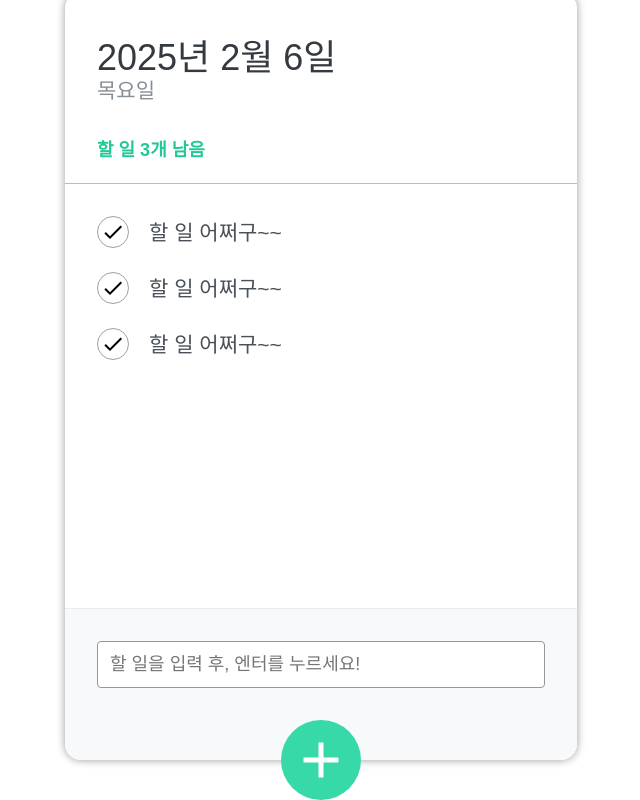
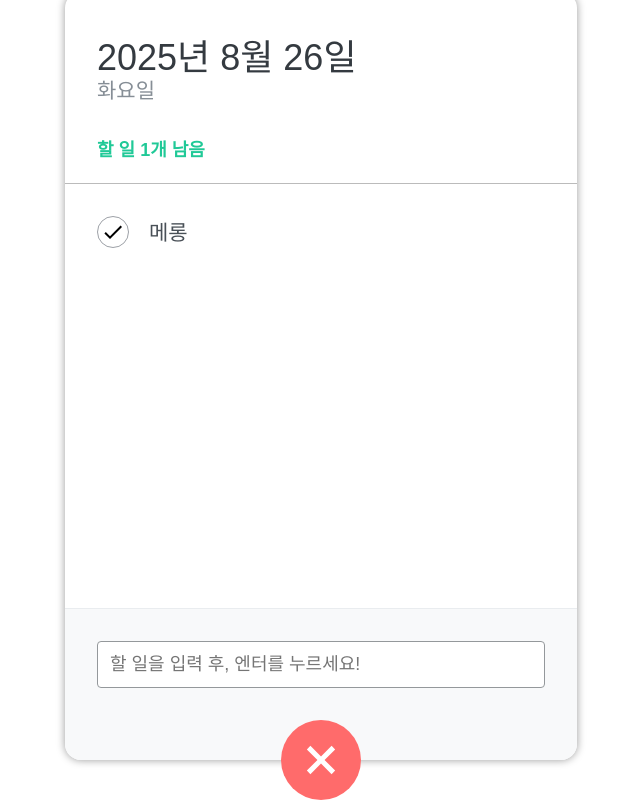
Before and after one commit to rhehdgus8831/react-study202508, a React (Vite) app: page / in a window 1280 px wide. Both pictures are taken after a click on the button 640 px from the left and 864 px from the top of the page. Shown: the part 104-904 px from the top of the page, without its empty margins (319-959 px from the left). Built offline with nearby package versions, Linux system fonts and the light colour scheme.

Commit message:
실습문제 2-1. Todolist 완료

```diff
--- a/src/App.jsx
+++ b/src/App.jsx
@@ -1,10 +1,11 @@
-import React from 'react';
+import React, {useState} from 'react';
 import './App.css';
 import TodoTemplate from './components/Todos/TodoTemplate.jsx';
 
 const App = () => {
 
-    return <TodoTemplate />;
+
+    return <TodoTemplate/>;
 };
 
 export default App;
--- a/src/components/Todos/TodoHeader.jsx
+++ b/src/components/Todos/TodoHeader.jsx
@@ -1,15 +1,28 @@
 import React from 'react';
 import styles from './scss/TodoHeader.module.scss';
 
-const TodoHeader = () => {
+const TodoHeader = ({todo }) => {
 
     const { day, 'tasks-left': left } = styles;
 
+    const today = new Date();
+
+    const date = today.toLocaleDateString(`ko-KR`, {
+        year: 'numeric',
+        month: 'long',
+        day: 'numeric',
+    });
+
+    const dayName = today.toLocaleDateString(`ko-KR`, {weekday: `long`});
+
+    const undoneTasks = todo.filter(todo => !todo.boolean).length;
+
+
     return (
         <header>
-            <h1>2025년 2월 6일</h1>
-            <div className={day}>목요일</div>
-            <div className={left}>할 일 3개 남음</div>
+            <h1>{date}</h1>
+            <div className={day}>{dayName}</div>
+            <div className={left}>할 일 {undoneTasks}개 남음</div>
         </header>
     );
 };
--- a/src/components/Todos/TodoInput.jsx
+++ b/src/components/Todos/TodoInput.jsx
@@ -1,9 +1,13 @@
-import React from 'react';
+import React, {useState} from 'react';
 import { MdAdd } from 'react-icons/md';
 
 import styles from './scss/TodoInput.module.scss';
 
-const TodoInput = () => {
+const TodoInput = ({onAdd}) => {
+
+    const [todoText, setTodoText] = useState('');
+
+    const [isOpen, setIsOpen] = useState(false);
 
     const {
         'form-wrapper': wrapper,
@@ -12,18 +16,44 @@ const TodoInput = () => {
         open: openStyle,
     } = styles;
 
+    const changeHandler = e => setTodoText(e.target.value);
+
+
+    const submitHandler = e => {
+        e.preventDefault();
+
+        console.log(todoText);
+
+        if (!todoText.trim()) {
+            return;
+        }
+
+        onAdd(todoText);
+        setTodoText('');
+    }
+
+    const inputChangeHandler = () => {
+    setIsOpen(prev => !prev);
+    }
+
+
     return (
         <>
-            <div className={wrapper}>
-                <form className={insertForm}>
+        {isOpen && <div className={wrapper}>
+                <form className={insertForm}
+                      onSubmit={submitHandler}>
                     <input
                         type='text'
                         placeholder='할 일을 입력 후, 엔터를 누르세요!'
+                        value={todoText}
+                        onChange={changeHandler}
                     />
                 </form>
-            </div>
+            </div>}
+
             <button
-                className={`${insertBtn}`}
+                className={`${insertBtn} ${insertBtn} ${isOpen ? openStyle : ''}`}
+                onClick={inputChangeHandler}
             >
                 <MdAdd />
             </button>
--- a/src/components/Todos/TodoItem.jsx
+++ b/src/components/Todos/TodoItem.jsx
@@ -3,17 +3,22 @@ import { MdDelete, MdDone } from 'react-icons/md';
 
 import styles from './scss/TodoItem.module.scss';
 
-const TodoItem = () => {
+const TodoItem = ({todo, onDelete, onCheck}) => {
 
-    const { text, remove, 'todo-list-item': itemStyle, 'check-circle': checkCircle } = styles;
+    const { text, remove, 'todo-list-item': itemStyle, 'check-circle': checkCircle , active, finish } = styles;
+
+
+
 
     return (
-        <li className={itemStyle}>
-            <div className={checkCircle}>
+        <li className={itemStyle} >
+            <div className={ `${checkCircle} ${todo.boolean ? active  : ''}`}
+                 onClick={()=> onCheck(todo.id)}
+            >
                 <MdDone />
             </div>
-            <span className={text}>할 일 어쩌구~~</span>
-            <div className={remove}>
+            <span className= {`${text} ${todo.boolean ? finish : ''}` }>{todo.data}</span>
+            <div className={remove} onClick={() => onDelete(todo.id)}>
                 <MdDelete />
             </div>
         </li>
--- a/src/components/Todos/TodoMain.jsx
+++ b/src/components/Todos/TodoMain.jsx
@@ -3,12 +3,15 @@ import React from 'react';
 import styles from './scss/TodoMain.module.scss';
 import TodoItem from './TodoItem';
 
-const TodoMain = () => {
+const TodoMain = ({todo, onDelete, onCheck}) => {
+
+
+
     return (
         <ul className={styles['todo-list']}>
-            <TodoItem />
-            <TodoItem />
-            <TodoItem />
+
+            {todo.map(todo => <TodoItem key={todo.id} todo={todo} onDelete={onDelete} onCheck={onCheck}/>)}
+
         </ul>
     );
 };
--- a/src/components/Todos/TodoTemplate.jsx
+++ b/src/components/Todos/TodoTemplate.jsx
@@ -1,15 +1,46 @@
-import React from 'react';
+import React, {useState} from 'react';
 import TodoHeader from './TodoHeader.jsx';
 import styles from './scss/TodoTemplate.module.scss';
 import TodoMain from './TodoMain';
 import TodoInput from './TodoInput';
+import todoItem from './TodoItem.jsx';
 
 const TodoTemplate = () => {
+
+    const todo = [
+        {
+        id : Math.random().toString() ,
+        boolean : false,
+        data : "메롱"
+        }
+    ];
+
+    const [todoInput, setTodoInput] = useState(todo);
+
+    const addHandler = (todoText) => {
+
+        setTodoInput(prev => [...prev,{
+            id : Math.random().toString() ,
+            boolean : false,
+            data : todoText
+        }]);
+    }
+
+    const deleteHandler = (id) => {
+        setTodoInput(todoInput.filter(todoItem => todoItem.id !== id))
+    }
+
+    const checkHandler = (id) => {
+        setTodoInput(todoInput.map(todoItem => todoItem.id === id ? {...todoItem, boolean : !todoItem.boolean} : todoItem))
+    }
+
+
+
     return (
         <div className={styles.TodoTemplate}>
-            <TodoHeader />
-            <TodoMain />
-            <TodoInput />
+            <TodoHeader todo={todoInput}/>
+            <TodoMain todo={todoInput} onDelete={deleteHandler} onCheck={checkHandler}/>
+            <TodoInput onAdd={addHandler}/>
         </div>
     );
 };
```
